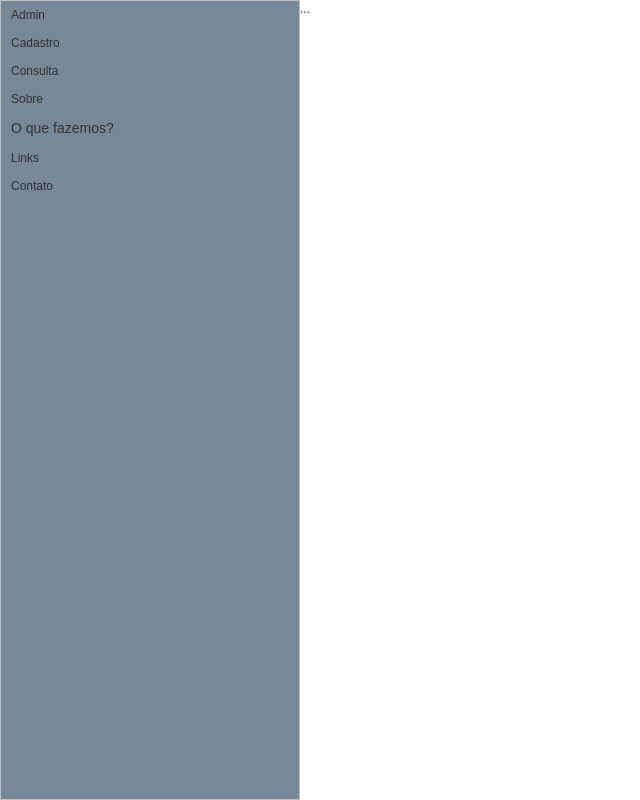
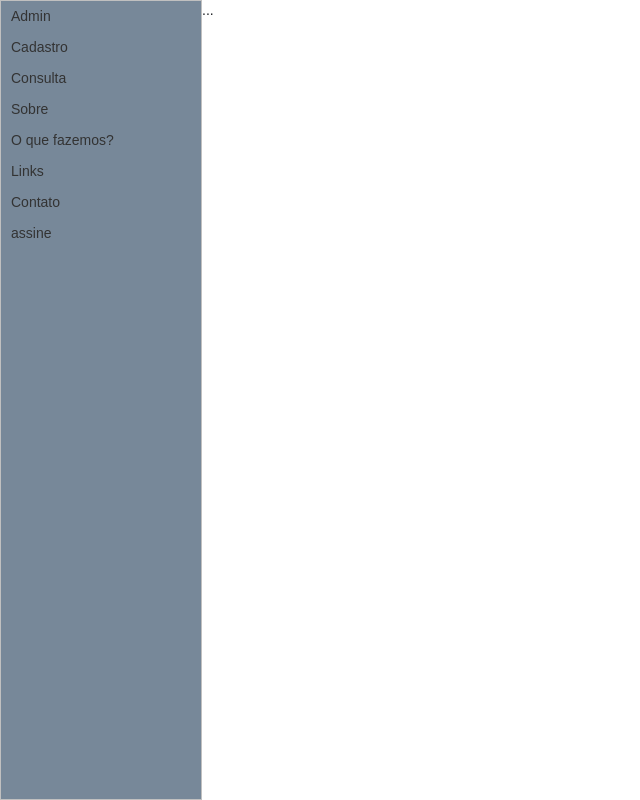
Before and after one commit to natanaelrodrigues/menu-simples, a PHP site: page / in a window 1280 px wide. Shown: the whole page, without its empty margins (0-640 px from the left). Run offline with PHP 8.4, Linux system fonts and the light colour scheme.

Commit message:
Anuste tamanho

```diff
--- a/assets/css/style.css
+++ b/assets/css/style.css
@@ -2,12 +2,11 @@
 
 body{
     font-family: arial, helvetica, sans-serif;
-    font-size: 12px;
+    font-size: 14px;
 }
 
 nav{
     background-color: lightslategray;
-    width: 300px;
     height: 100vh;
     border:1px solid #c0c0c0;
     float:left;
@@ -16,7 +15,6 @@ nav{
 
 .submenu {
   /*  background-color: goldenrod;*/
-    font-size: 14px;
 }
 nav a{
      color:#333;
@@ -45,7 +43,7 @@ li:hover > ul, li.over {
 }
 
 ul li{
-    width:300px;
+    min-width: 200px;
 }
 
 .item-menu{
--- a/index.php
+++ b/index.php
@@ -28,6 +28,7 @@
           </li>
 		      <li><a href="#">Links</a></li>
 		      <li><a href="#">Contato</a></li>
+          <li><a href="#">assine</a></li>
         </ul>
       </nav>
      <div class="container">
```
